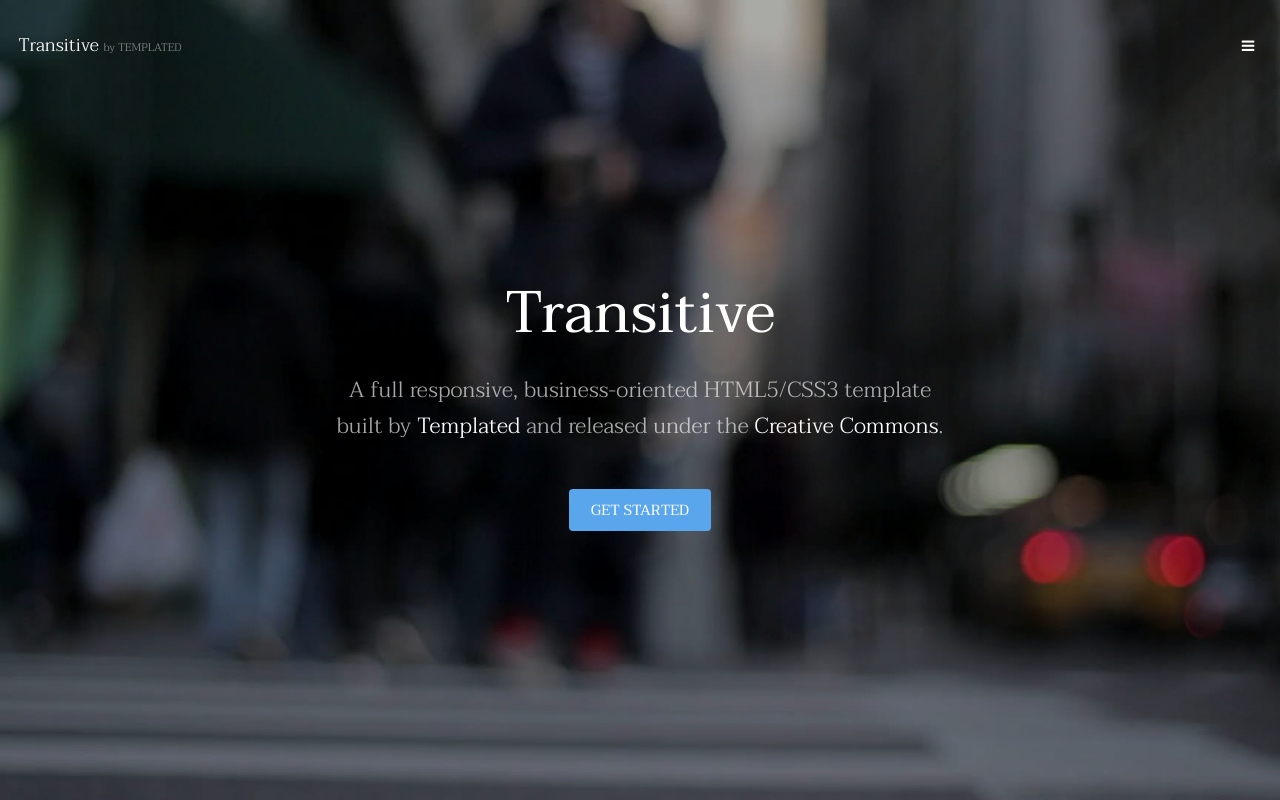
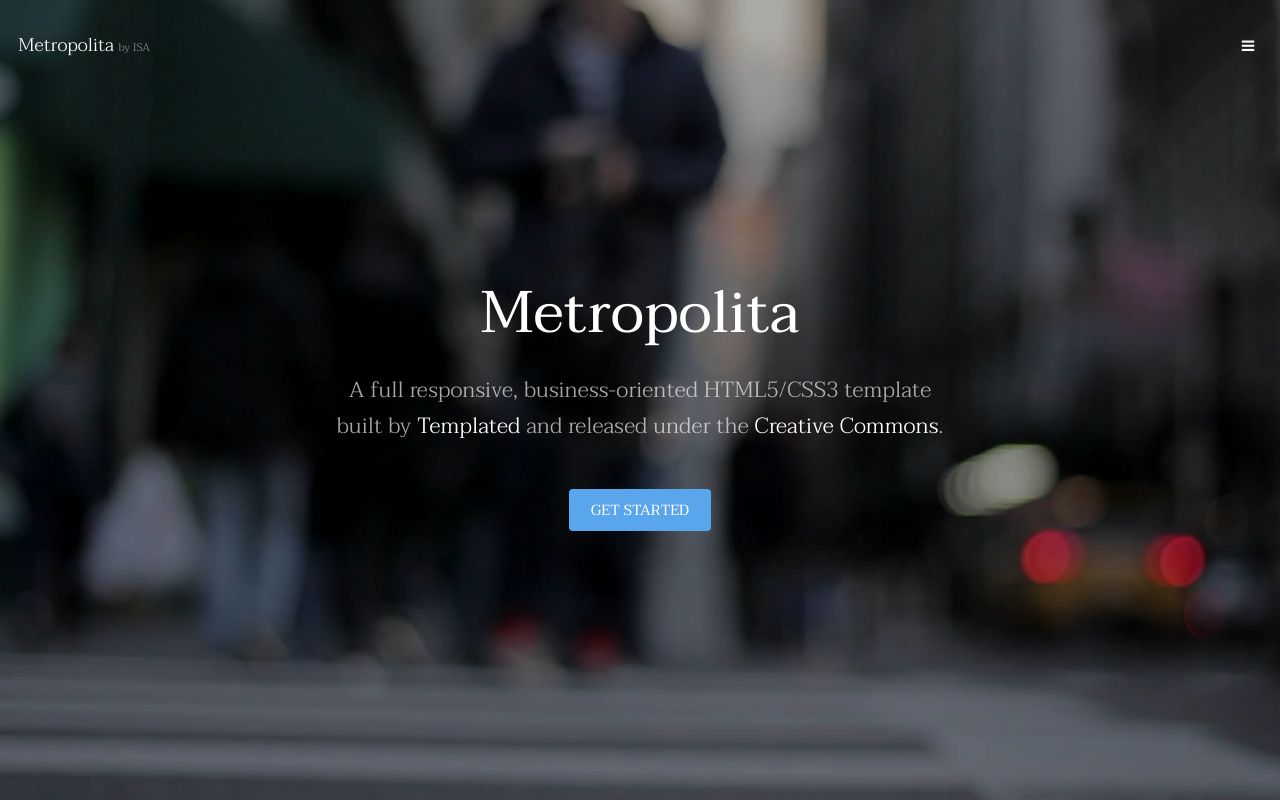
Before and after one commit to isabelbaviera/04_REP_METROPOLITA, a plain HTML site: page index.html in a window 1280 px wide. Shown: the top 800 px of the page. Drawn offline with Linux system fonts and the light colour scheme.

Commit message:
cambios en la portada de ISA

```diff
--- a/index.html
+++ b/index.html
@@ -6,7 +6,7 @@
 -->
 <html>
 	<head>
-		<title>Transitive by TEMPLATED</title>
+		<title>Metropolita by ISA</title>
 		<meta charset="utf-8" />
 		<meta name="viewport" content="width=device-width, initial-scale=1" />
 		<link rel="stylesheet" href="assets/css/main.css" />
@@ -15,7 +15,7 @@
 
 		<!-- Header -->
 			<header id="header" class="alt">
-				<div class="logo"><a href="index.html">Transitive <span>by TEMPLATED</span></a></div>
+				<div class="logo"><a href="index.html">Metropolita <span>by ISA</span></a></div>
 				<a href="#menu" class="toggle"><span>Menu</span></a>
 			</header>
 
@@ -36,7 +36,7 @@
 		-->
 			<section id="banner" data-video="images/banner">
 				<div class="inner">
-					<h1>Transitive</h1>
+					<h1>Metropolita</h1>
 					<p>A full responsive, business-oriented HTML5/CSS3 template<br />
 					built by <a href="https://templated.co/">Templated</a> and released under the <a href="https://templated.co/license">Creative Commons</a>.</p>
 					<a href="#one" class="button special scrolly">Get Started</a>
```
